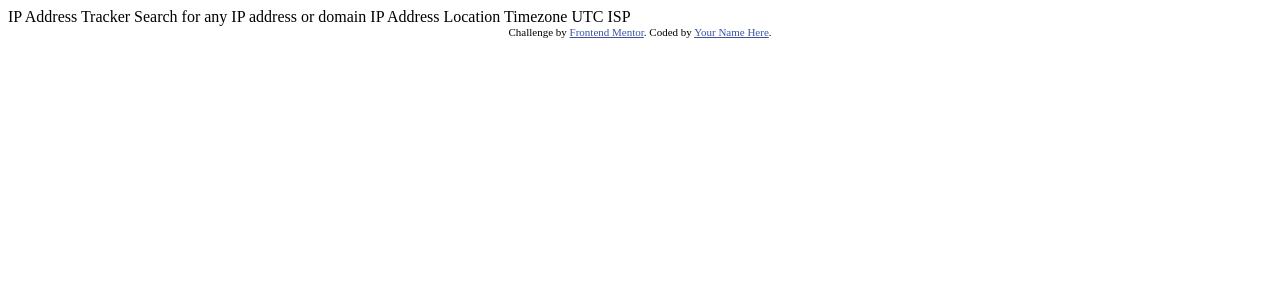
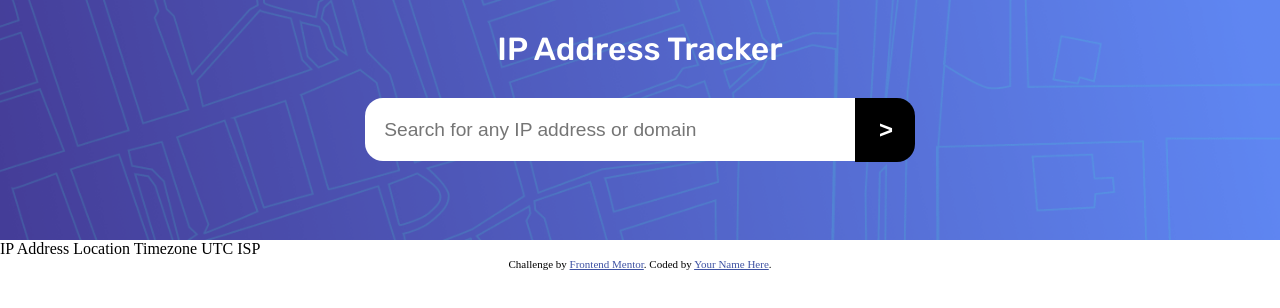
Before and after one commit to hhenske/ip-address-tracker, a plain HTML site: page index.html in a window 1280 px wide. Drawn offline with Linux system fonts and the light colour scheme.

Commit message:
header on desktop done

```diff
--- a/index.html
+++ b/index.html
@@ -3,7 +3,10 @@
 <head>
   <meta charset="UTF-8">
   <meta name="viewport" content="width=device-width, initial-scale=1.0"> <!-- displays site properly based on user's device -->
-
+  <link rel="stylesheet" href="styles.css" />
+  <link rel="preconnect" href="https://fonts.googleapis.com">
+  <link rel="preconnect" href="https://fonts.gstatic.com" crossorigin>
+  <link href="https://fonts.googleapis.com/css2?family=Kumbh+Sans:wght@100..900&family=Rubik:ital,wght@0,300..900;1,300..900&family=Ubuntu:ital,wght@0,300;0,400;0,500;0,700;1,300;1,400;1,500;1,700&display=swap" rel="stylesheet">
   <link rel="icon" type="image/png" sizes="32x32" href="./images/favicon-32x32.png">
 
   <title>Frontend Mentor | IP Address Tracker</title>
@@ -15,10 +18,24 @@
   </style>
 </head>
 <body>
+  <header>
+      <h1>IP Address Tracker</h1>
+      <!-- Searchbar w/ button w/ arrow -->
+      <form class="search-form">
+        <input
+          type="text"
+          class="search-input"
+          placeholder="Search for any IP address or domain"
+        />
+        <button type="submit" class="search-button">
+          <!-- <img src="/images/icon-arrow.svg" /> -->
+           >
+        </button>
+      </form>
 
-  IP Address Tracker
 
-  Search for any IP address or domain
+  </header>
+
 
   IP Address
   Location
--- /dev/null
+++ b/styles.css
@@ -0,0 +1,79 @@
+:root {
+  --very-dark-gray: hsl(0, 0%, 17%);
+  --dark-gray: hsl(0, 0%, 59%);
+  --white: #ffffff;
+  --black: #000000;
+}
+
+* {
+    padding: 0;
+    margin: 0;
+}
+
+html, body {
+    padding: 0;
+    margin: 0;
+    border-radius: 0;
+}
+
+header {
+  background-image: url('./images/pattern-bg-mobile.png');
+  background-size: cover;
+  background-repeat: no-repeat;
+  background-position: center;
+}
+
+header, img {
+    width: 100%;
+    height: 30vh;
+}
+
+h1 {
+    color: var(--white);
+    text-align: center;
+    font-family: Rubik;
+    font-weight: 500;
+    padding: 30px;
+}
+
+.search-form {
+    display: flex;
+    max-width: 550px;
+    margin: 0 auto;
+}
+
+.search-input {
+    flex: 1;
+    padding: 0.6em 1em;
+    font-size: 1.2rem;
+    color: lightgrey;
+    border: none;
+    border-radius: 18px 0 0 18px;
+    outline: none;
+    height: 40px;
+}
+
+.search-button {
+    background-color: var(--black);
+    color: var(--white);
+    border: none;
+    padding: 0 1.5rem;
+    font-size: 1.5rem;
+    font-weight: 700;
+    cursor: pointer;
+    border-radius: 0 18px 18px 0;
+    transition: background-color 0.3s ease;
+    height: 64px;
+    width: 60px;
+}
+
+.search-button:hover,
+.search-button:focus {
+    background-color: var(--very-dark-gray);
+}
+
+@media (min-width: 768px) {
+  header {
+    background-image: url('./images/pattern-bg-desktop.png');
+  }
+}
```
